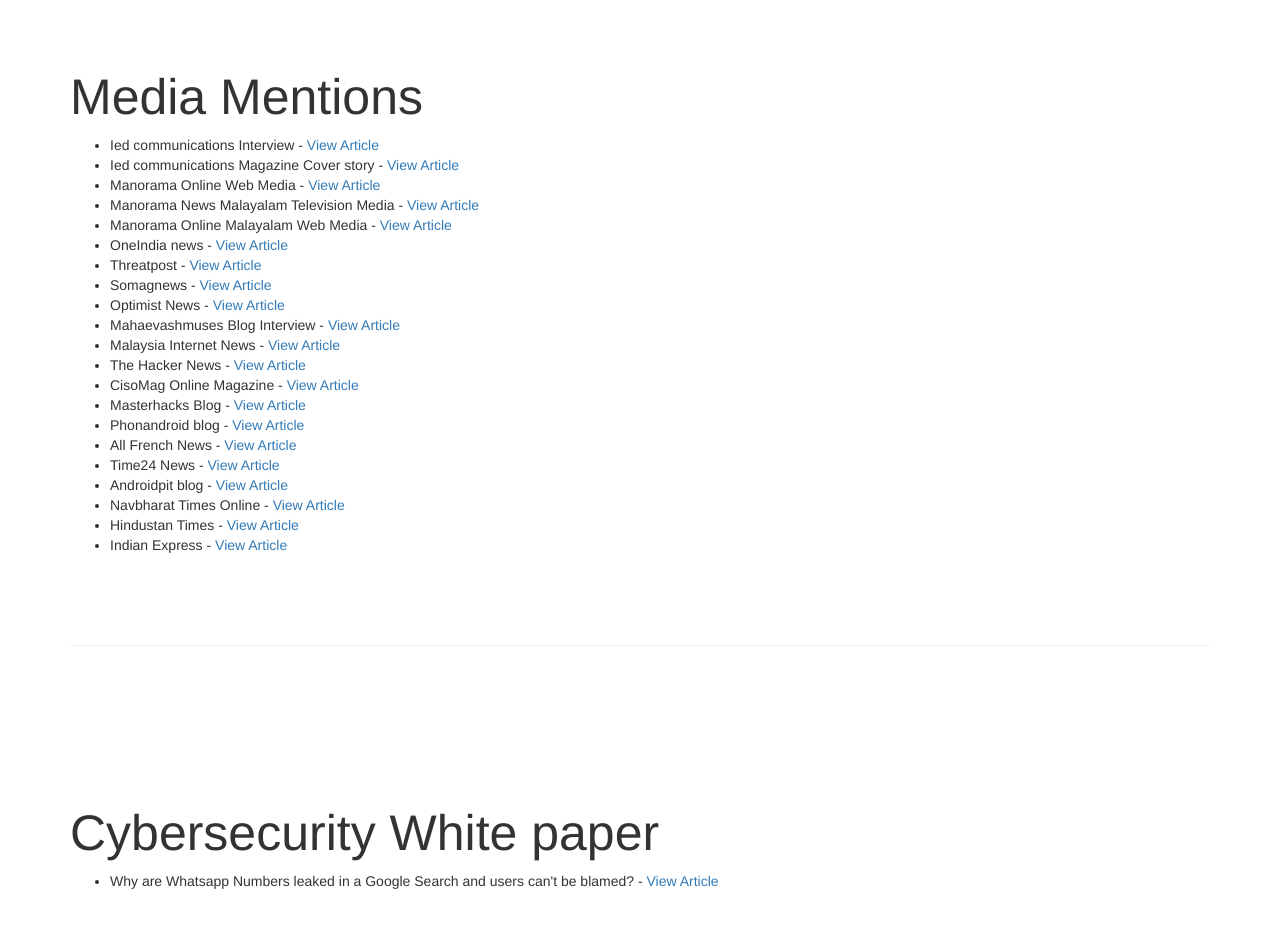
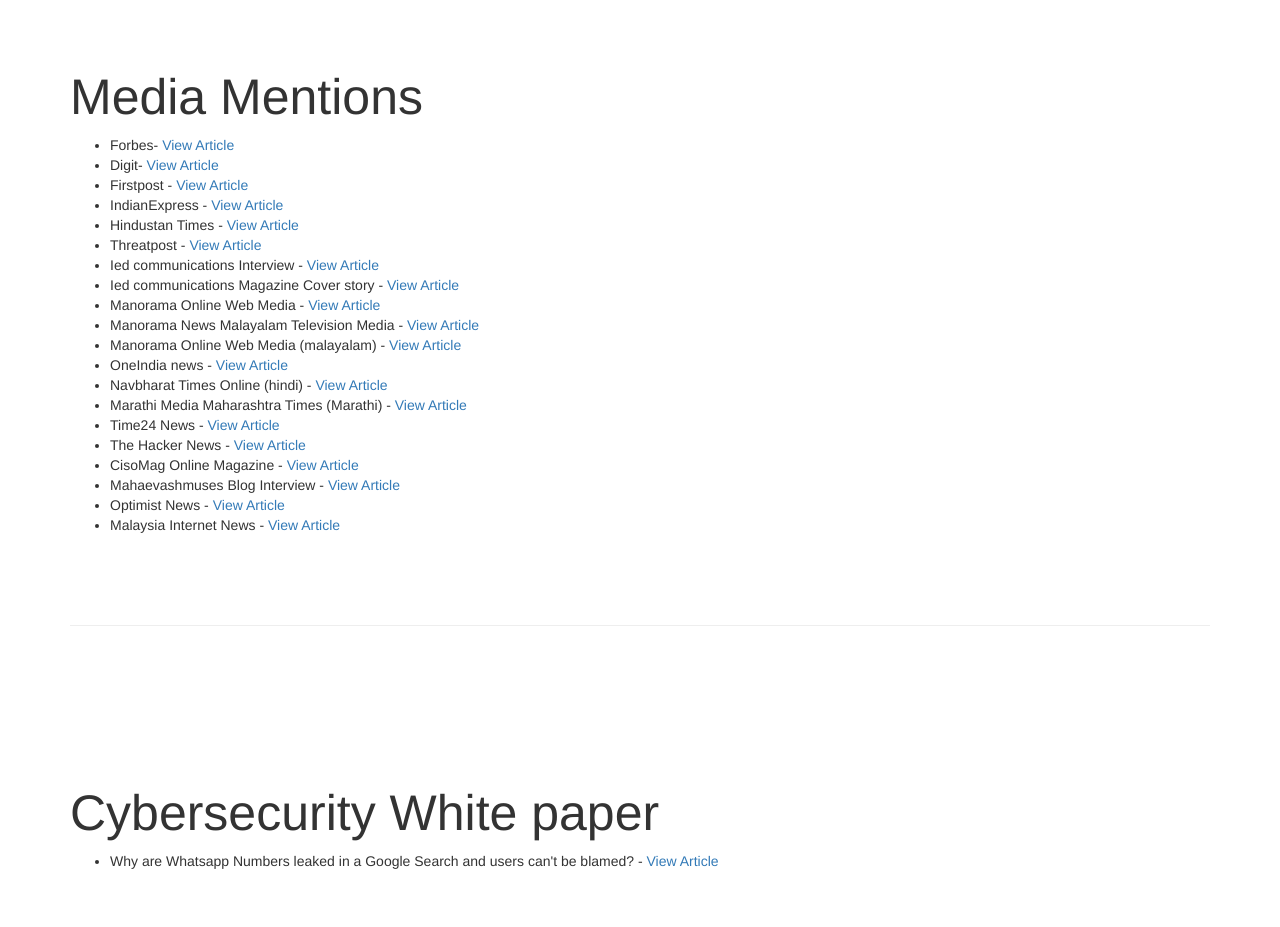
Before and after one commit to juniorhero/athuljayaram_test.github.io, a plain HTML site: page index.html in a window 1280 px wide. Shown: the part 3640-4567 px from the top of the page. Drawn offline with Linux system fonts and the light colour scheme.

Commit message:
Update index.html

```diff
--- a/index.html
+++ b/index.html
@@ -250,6 +250,23 @@ Engineering and Technology</li>
             <p>
 
 		    <ul>
+
+			     <li>Forbes- <a href="https://www.forbes.com/sites/zakdoffman/2020/06/08/beware-whatsapp-users-warned-their-details-may-have-leaked/" target="_blank">View Article</a></li>
+
+			    			     <li>Digit- <a href="https://www.digit.in/news/apps/whatsapp-click-to-chat-phone-numbers-popping-up-as-google-search-results-54660.html" target="_blank">View Article</a></li>
+
+
+			    			    			     <li>Firstpost - <a href="https://www.firstpost.com/news%20&%20analysis/whatsapp-privacy-issue-leaks-user-mobile-numbers-that-are-accessible-to-any-internet-user-8459751.html" target="_blank">View Article</a></li>
+
+			    			    			    			     <li>IndianExpress - <a href="https://indianexpress.com/article/technology/tech-news-technology/whatsapp-user-phone-number-leak-on-google-search-6447206/lite/" target="_blank">View Article</a></li>
+
+			     <li>Hindustan Times - <a href="https://tech.hindustantimes.com/tech/news/your-whatsapp-phone-number-could-appear-in-google-search-71591516482985.html" target="_blank">View Article</a></li>
+
+
+			    			    			    	    <li>Threatpost - <a href="https://threatpost.com/whatsapp-phone-numbers-google-search-results/156141/" target="_blank">View Article</a></li>
+
+
+
 			    			    <li>Ied communications Interview - <a href="https://www.iedcommunications.com/interviewsitm/7486/Companies%20should%20not%20compromise%20cybersecurity%20at%20any%20cost/interviews" target="_blank">View Article</a></li>
 
 
@@ -260,32 +277,33 @@ Engineering and Technology</li>
 
 		             <li>Manorama News Malayalam Television Media - <a href="http://www.manoramanews.com/news/spotlight/2017/07/07/kollam-student-googles-security-hall-of-fame-07.html" target="_blank">View Article</a></li>
 
-			     <li>Manorama Online Malayalam Web Media - <a href="http://www.manoramaonline.com/technology/technology-news/2017/07/07/kollam-student-googles-security-hall-of-fame.html" target="_blank">View Article</a></li>
+			     <li>Manorama Online Web Media (malayalam) - <a href="http://www.manoramaonline.com/technology/technology-news/2017/07/07/kollam-student-googles-security-hall-of-fame.html" target="_blank">View Article</a></li>
 
 			     <li>OneIndia news - <a href="https://www.oneindia.com/india/kerala-youth-enters-googles-hall-of-fame-for-discovering-bug-in-password-2501142.html" target="_blank">View Article</a></li>
 
-			    			    	    <li>Threatpost - <a href="https://threatpost.com/whatsapp-phone-numbers-google-search-results/156141/" target="_blank">View Article</a></li>
 
-			    			    			    	    <li>Somagnews - <a href="https://www.somagnews.com/whatsapp-exposes-users-phone-numbers-internet/" target="_blank">View Article</a></li>
+			    			    <li>Navbharat Times Online (hindi) - <a href="https://navbharattimes.indiatimes.com/tech/gadgets-news/google-search-is-showing-whatsapp-numbers-in-plain-text-anyone-can-message-you/articleshow/76241892.cms" target="_blank">View Article</a></li>
+
+			    			    			    <li>Marathi Media  Maharashtra Times (Marathi) - <a href="https://maharashtratimes.com/gadget-news/mobile-phones/whatsapp-number-shown-in-google-search-anyone-can-message/articleshow/76256506.cms" target="_blank">View Article</a></li>
+
+			    			    	    <li>Time24 News - <a href="https://www.time24.news/2020/06/whatsapp-exposes-users-phone-numbers-on-the-internet.html" target="_blank">View Article</a></li>
 
 
-			     <li>Optimist News - <a href="http://theoptimist.news/ethical-hacking-is-still-a-taboo-in-india/" target="_blank">View Article</a></li>
-			    <li>Mahaevashmuses Blog Interview - <a href="https://www.mahevashmuses.com/interviews-and-guest-posts/the-dark-web-can-be-dangerous-says-athul-jayaram/" target="_blank">View Article</a></li>
+			    			    <li>The Hacker News - <a href="https://thehackernews.com/2019/07/faceapp-facebook-privacy.html" target="_blank">View Article</a></li>
+
+
+			    			    <li>CisoMag Online Magazine - <a href="https://www.cisomag.com/faceapp-unnecessarily-accessing-your-facebook-friends-list/" target="_blank">View Article</a></li>
+
+
+			    			    <li>Mahaevashmuses Blog Interview - <a href="https://www.mahevashmuses.com/interviews-and-guest-posts/the-dark-web-can-be-dangerous-says-athul-jayaram/" target="_blank">View Article</a></li>
+
+			    			     <li>Optimist News - <a href="http://theoptimist.news/ethical-hacking-is-still-a-taboo-in-india/" target="_blank">View Article</a></li>
+
+
+
 			    <li>Malaysia Internet News - <a href="https://www.malaysiainternet.my/2019/07/viral-faceapp-unnecessarily-requests-access-to-users-facebook-friends-list/" target="_blank">View Article</a></li>
-			    <li>The Hacker News - <a href="https://thehackernews.com/2019/07/faceapp-facebook-privacy.html" target="_blank">View Article</a></li>
-			    <li>CisoMag Online Magazine - <a href="https://www.cisomag.com/faceapp-unnecessarily-accessing-your-facebook-friends-list/" target="_blank">View Article</a></li>
-			   <li>Masterhacks Blog - <a href="https://blogs.masterhacks.net/noticias/hacking-y-ciberdelitos/la-app-viral-faceapp-requiere-permisos-innecesarios-de-facebook/" target="_blank">View Article</a></li>
-			    <li>Phonandroid blog - <a href="https://www.phonandroid.com/faceapp-recupere-liste-amis-facebook-sans-raison-comment-empecher.html" target="_blank">View Article</a></li>
-			    	    <li>All French News - <a href="https://www.allfrenchnews.com/News/215103.html" target="_blank">View Article</a></li>
-			    	    <li>Time24 News - <a href="https://www.time24.news/2020/06/whatsapp-exposes-users-phone-numbers-on-the-internet.html" target="_blank">View Article</a></li>
 
-			    	    <li>Androidpit blog - <a href="https://www.androidpit.it/faceapp-richiede-inutilmente-elenco-amici-facebook" target="_blank">View Article</a></li>
 
-			    <li>Navbharat Times Online - <a href="https://navbharattimes.indiatimes.com/tech/gadgets-news/google-search-is-showing-whatsapp-numbers-in-plain-text-anyone-can-message-you/articleshow/76241892.cms" target="_blank">View Article</a></li>
-
-			    			    <li>Hindustan Times - <a href="https://tech.hindustantimes.com/tech/news/your-whatsapp-phone-number-could-appear-in-google-search-71591516482985.html" target="_blank">View Article</a></li>
-
-			    			    <li>Indian Express - <a href="https://indianexpress.com/article/technology/tech-news-technology/whatsapp-user-phone-number-leak-on-google-search-6447206/" target="_blank">View Article</a></li>
 
 
 
```
